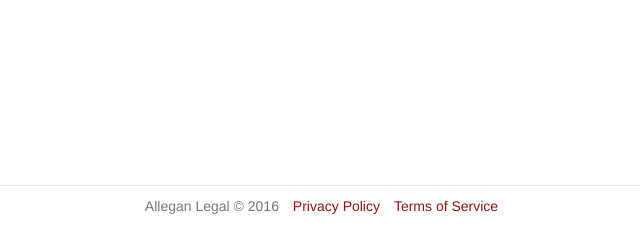
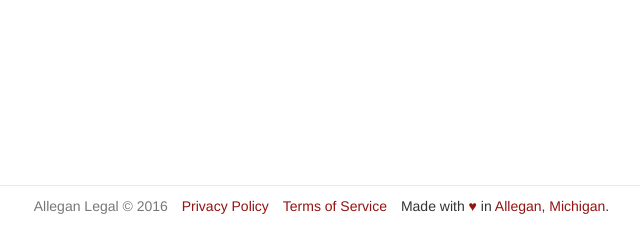
Before and after one commit to saints-be-told-ltd/alleganlegal.com, a Flask app: page / in a window 1280 px wide. Shown: the part 555-800 px from the top of the page, without its empty margins (316-956 px from the left). Run offline with Flask 2, Linux system fonts and the light colour scheme; some libraries are stand-ins or nearby versions.

Commit message:
Included Github url

```diff
--- a/alleganlegal/templates/layouts/02_app.html
+++ b/alleganlegal/templates/layouts/02_app.html
@@ -33,4 +33,8 @@
 {% block footer %}
     <li><a href="{{ url_for('pages.privacy') }}">Privacy Policy</a></li>
     <li><a href="{{ url_for('pages.terms') }}">Terms of Service</a></li>
+
+    {% if config['GITHUB_URL'] %}
+        <li>Made with <a href="{{ config['GITHUB_URL'] }}" target="_blank">&hearts;</a> in <a href="http://www.cityofallegan.org/" target="_blank">Allegan</a>, <a href="http://www.michigan.org/" target="_blank">Michigan</a>.</li>
+    {% endif %}
 {% endblock %}
```
